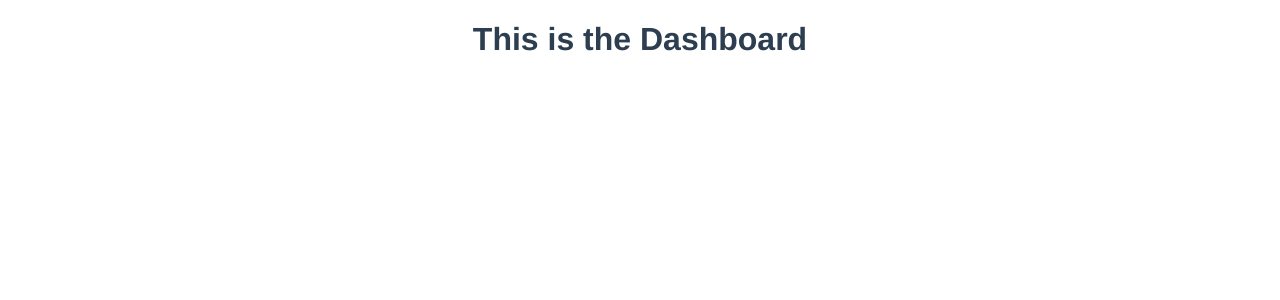
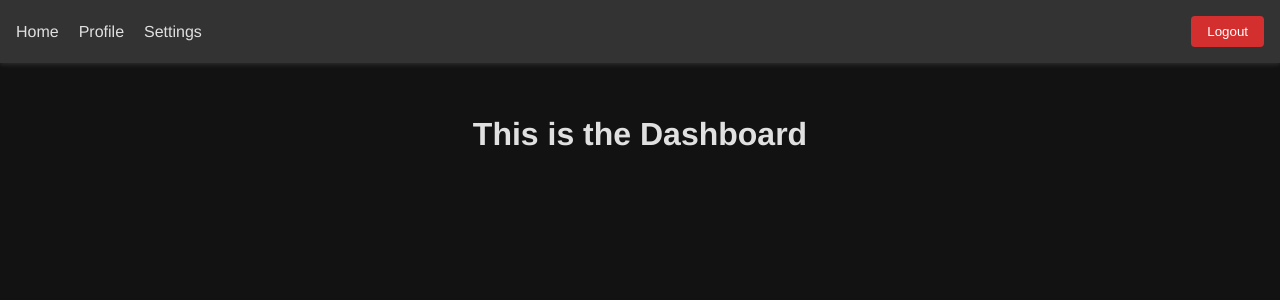
Before and after one commit to MatijaBojanic/social-app-front, a Vue app: page /dashboard in a window 1280 px wide. Shown: the top 300 px of the page. Built offline with nearby package versions, Linux system fonts and the light colour scheme; no server answers.

Commit message:
Dashboard page is now dark themed

```diff
--- a/src/components/DashboardPage.vue
+++ b/src/components/DashboardPage.vue
@@ -1,11 +1,97 @@
 <template>
-  <div>
-    <h1>This is the Dashboard</h1>
+  <div class="dashboard-container">
+    <header class="dashboard-header">
+      <nav class="dashboard-menu">
+        <ul>
+          <li><router-link to="/home">Home</router-link></li>
+          <li><router-link to="/profile">Profile</router-link></li>
+          <li><router-link to="/settings">Settings</router-link></li>
+        </ul>
+        <button @click="logout" class="logout-button">Logout</button>
+      </nav>
+    </header>
+    <main class="dashboard-content">
+      <h1>This is the Dashboard</h1>
+    </main>
   </div>
 </template>
 
 <script>
 export default {
-  name: 'DashboardPage'
+  name: 'DashboardPage',
+  methods: {
+    logout() {
+      // Perform logout logic, e.g., clearing token, redirecting
+      localStorage.removeItem('token');
+      this.$router.replace('/login'); // Redirect to login after logout
+    }
+  }
 };
 </script>
+
+<style scoped>
+body, html {
+  margin: 0;
+  padding: 0;
+  background-color: #121212; /* Dark background for the entire page */
+  color: #e0e0e0; /* Lighter text color for readability */
+}
+
+.dashboard-container {
+  display: flex;
+  flex-direction: column;
+  height: 100vh;
+  background-color: #121212; /* Dark background for the container */
+}
+
+.dashboard-header {
+  padding: 1rem;
+  background-color: #333; /* Darker shade for the header */
+  box-shadow: 0 2px 4px rgba(255,255,255,0.1); /* Subtle white shadow for depth */
+}
+
+.dashboard-menu {
+  display: flex;
+  justify-content: space-between;
+  align-items: center;
+}
+
+.dashboard-menu ul {
+  display: flex;
+  list-style: none;
+  padding: 0;
+  margin: 0;
+}
+
+.dashboard-menu ul li {
+  margin-right: 20px; /* Space between menu items */
+}
+
+.dashboard-menu ul li a {
+  color: #e0e0e0; /* Lighter text for links */
+  text-decoration: none; /* Removes underline */
+}
+
+.dashboard-menu ul li a:hover {
+  color: #ffffff; /* Bright white on hover for better visibility */
+}
+
+.dashboard-menu .logout-button {
+  padding: 8px 16px;
+  background-color: #d32f2f; /* Red button for contrast */
+  color: white;
+  border: none;
+  border-radius: 4px;
+  cursor: pointer;
+}
+
+.dashboard-menu .logout-button:hover {
+  background-color: #b71c1c; /* Darker red on hover */
+}
+
+.dashboard-content {
+  flex: 1;
+  padding: 2rem;
+  color: #e0e0e0; /* Ensuring text inside content is also light colored */
+}
+</style>
```
